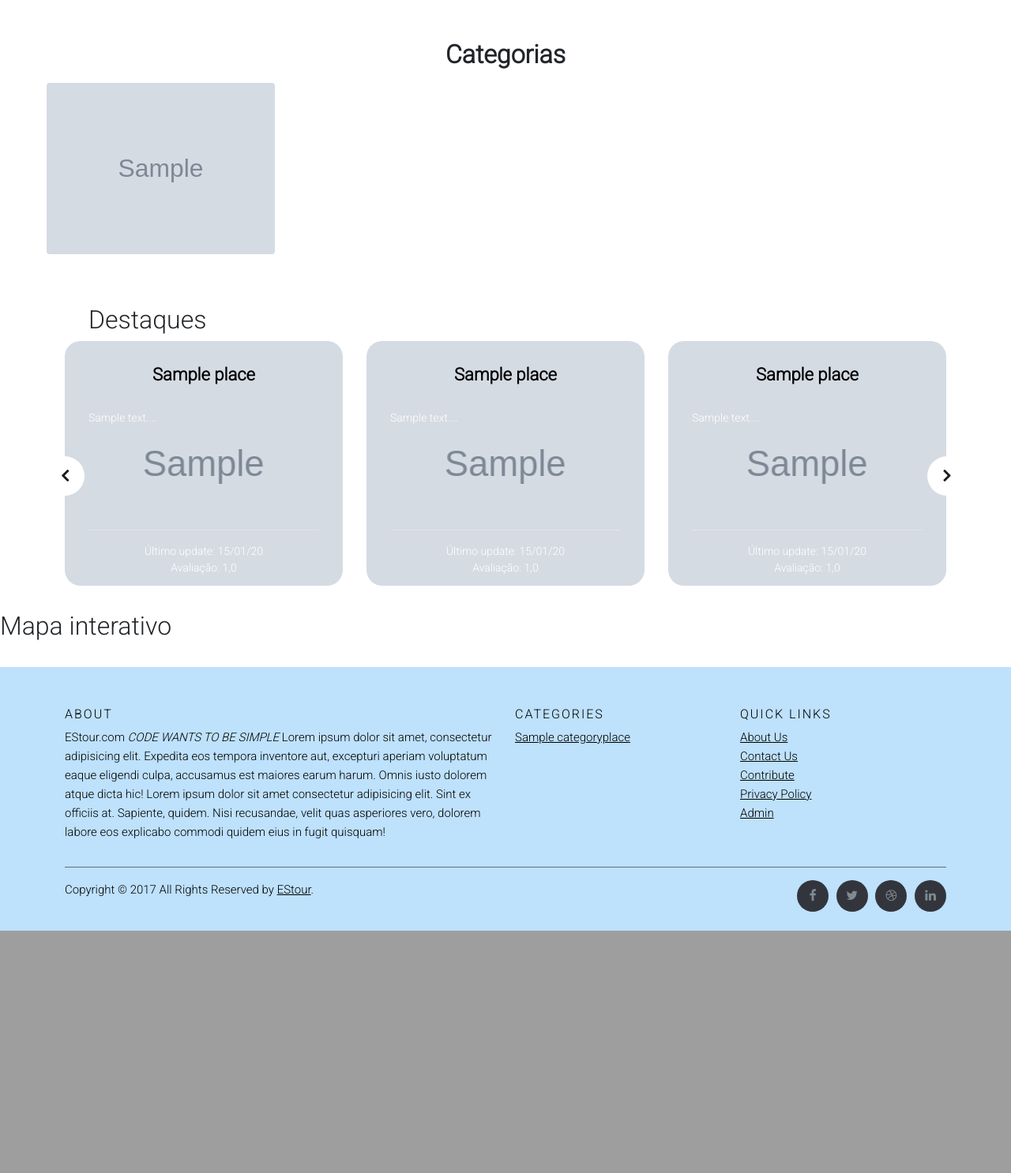
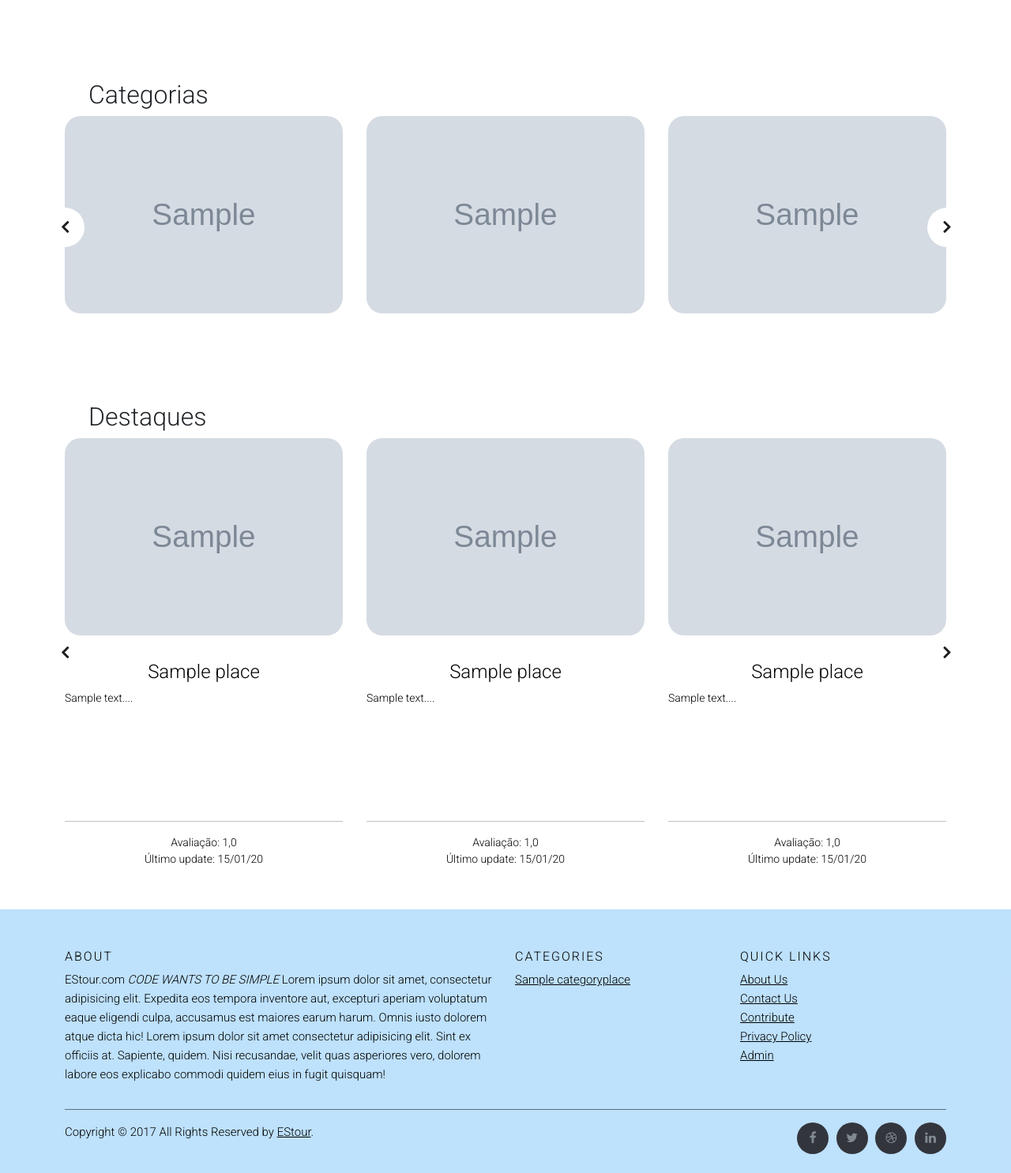
Before and after one commit to alexandrejastrow/estour, a Django app: page / in a window 1280 px wide. Shown: the part 1053-2539 px from the top of the page at 79% size. Before the commit the page ends 2232 px from the top, so only its background shows below. Run offline with Django 4.2, Linux system fonts and the light colour scheme; tables that the repository leaves empty hold one stand-in row (values such as "Sample post"); grey boxes marked "Sample" are stand-in pictures.

Commit message:
refine templates

```diff
--- a/pages/views.py
+++ b/pages/views.py
@@ -9,8 +9,9 @@ class HomePageView(View):
     template_name = 'home.html'
 
     def get(self, request, *args, **kwargs):
-        categories = CategoryPlace.objects.all()[:4]
-        destaques = Place().get_highlights()[:10]
+        categories = CategoryPlace.objects.all()
+        destaques = Place().get_highlights()[:15]
+
         slides = Carousel.objects.all().filter(status=True)[:10]
         return render(request, self.template_name,
                       {'categories': categories,
--- a/static/assets/css/templatemo-edu-meeting.css
+++ b/static/assets/css/templatemo-edu-meeting.css
@@ -2,7 +2,7 @@
 
 .services {
   width: 100%;
-  margin-top: 280px;
+  margin-top: 90px;
 }
 
 .services .item {
@@ -17,8 +17,49 @@
   padding-left: 30px;
   padding-right: 30px;
   margin-bottom: 2rem;
-  min-height: 310px;
-  max-height: 310px;
+  min-height: 250px;
+  max-height: 250px;
+  opacity: 1;
+}
+
+#destaques-link-home {
+  text-decoration: none;
+  color: #000;
+}
+
+
+#cont-destaques-title:first-child {
+  text-align: center;
+}
+
+.services .item:hover {
+  opacity: 0.8;
+}
+
+.services .item .categoria-title {
+  font-size: 40px;
+  color: rgb(255, 255, 255);
+  font-weight: bold;
+  transition: all 0.3s ease-in-out;
+  opacity: 0;
+  box-sizing: border-box;
+
+}
+
+#categoria-item-card {
+  display: flex;
+  align-items: center;
+  justify-content: center;
+  transition: all 0.3s ease-in-out;
+  opacity: 1;
+}
+
+#categoria-item-card:hover {
+  opacity: 0.7;
+}
+
+.services .item .categoria-title:hover {
+  opacity: 1;
 }
 
 .services .item h4 {
@@ -124,7 +165,7 @@
   }
 
   .services {
-    margin-top: 280px;
+    margin-top: 80px;
   }
 
   .our-courses .owl-nav .owl-next {
@@ -146,7 +187,7 @@
   }
 
   .services {
-    margin-top: 255px;
+    margin-top: 70px;
   }
 
   .our-courses .owl-nav .owl-next {
@@ -168,7 +209,7 @@
   }
 
   .services {
-    margin-top: 242px;
+    margin-top: 60px;
   }
 
   .our-courses .owl-nav .owl-next {
@@ -186,7 +227,7 @@
   }
 
   .services {
-    margin-top: 242px;
+    margin-top: 50px;
   }
 
   .services .owl-nav .owl-prev {
@@ -209,7 +250,7 @@
   }
 
   .services {
-    margin-top: 200px;
+    margin-top: 40px;
   }
 
   .main-banner .caption h2 {
@@ -223,7 +264,7 @@
   }
 
   .services {
-    margin-top: 180px;
+    margin-top: 30px;
   }
 
   section.upcoming-meetings {
@@ -257,7 +298,7 @@
 @media (max-width: 767px) {
 
   .services {
-    margin-top: 130px;
+    margin-top: 30px;
   }
 
   .sub-header .left-content p {
--- a/templates/base.html
+++ b/templates/base.html
@@ -17,6 +17,7 @@
     <link rel="stylesheet" type="text/css" href="{% static 'css/style.css' %}">
     <link rel="stylesheet" type="text/css" href="{% static 'pages/css/footer.css' %}">
     <link rel="stylesheet" type="text/css" href="{% static 'pages/css/header.css' %}">
+
     {% block styles %}
     {% endblock%}
     <title>{% block title %}ESTour{% endblock title%}</title>
@@ -34,12 +35,10 @@
     {% block content %}
     {% endblock content %}
 
-    {% include 'pages/includes/footer.html' %}
 
     <script src="https://cdn.jsdelivr.net/npm/bootstrap@5.0.2/dist/js/bootstrap.bundle.min.js"
         integrity="sha384-MrcW6ZMFYlzcLA8Nl+NtUVF0sA7MsXsP1UyJoMp4YLEuNSfAP+JcXn/tWtIaxVXM"
         crossorigin="anonymous"></script>
-
 
     <script src="{% static 'assets/js/isotope.min.js' %}"></script>
     <script src="{% static 'assets/js/owl-carousel.js' %}"></script>
--- a/templates/home.html
+++ b/templates/home.html
@@ -18,12 +18,11 @@ ESTour
 {% endblock body %}
 
 {% block content %}
-
+<br>
 {% include 'pages/includes/categorias.html' %}
 
 {% include 'pages/includes/destaques.html' %}
-
-
-<h2>Mapa interativo</h2>
+<br>
+{% include 'pages/includes/footer.html' %}
 </main>
 {% endblock content %}
--- a/templates/pages/includes/categorias.html
+++ b/templates/pages/includes/categorias.html
@@ -1,21 +1,26 @@
 {% load static %}
-<section>
-<div class="container container-style">
+
+<section id="destaques" class="services">
+    <div class="container">
+      <h2 style="margin-left: 30px">
+          Categorias
+      </h2>
+    </div>
+      <div class="container">
         <div class="row">
-        <h2 class="categorias-h2"> Categorias</h2>
+          <div class="col-lg-12">
+            <div class="owl-service-item owl-carousel">
               {% for categorie in categories %}
-
-        <div class="col-3 grid card-style">
               {%if categorie.image%}
-            <img src="{{categorie.image.url}}" alt="{{categoria}}" class="img-fluid rounded mx-auto ">
+                <div id="categoria-item-card" class="item categoria-item-card" style="background-image: url({{categorie.image.url}})">
                     {%else%}
-            <img src="{% static 'images/no_image400x300.png' %}" alt="{{categoria}}" class="img-fluid rounded mx-auto ">
+                    <div id="categoria-item-card" class="item" style="background-image: url({% static 'images/no_image400x300.png' %})">
                     {%endif%}
+                  <h1 class="categoria-title">{{categorie.name }}</h1>
               </div>
-        {%if forloop.counter == 4%}
-
-        {% endif %}
-        {% endfor %}
+              {% endfor%}
+            </div>
+          </div>
         </div>
       </div>
     </section>
--- a/templates/pages/includes/destaques.html
+++ b/templates/pages/includes/destaques.html
@@ -1,5 +1,4 @@
 {%load static%}
-
 
   <section id="destaques" class="services">
     <div class="container">
@@ -12,22 +11,31 @@
       <div class="col-lg-12">
         <div class="owl-service-item owl-carousel">
           {% for destaque in destaques %}
-            <a href="{{ destaque.0.get_absolute_url }}" style="text-decoration:none;">
 
-              <div class="item" style="background-image: url({{destaque.0.image.url}})">
+            <a id="destaques-link-home" href="{{ destaque.0.get_absolute_url }}" style="text-decoration:none;">
+              {% if destaque.0.image %}
+              <div class="item" style="background-image: url({{destaque.0.image.url}});">
+                {% else %}
+                <div class="item" style="background-image: url({% static 'images/no_image400x300.png' %});">
+                  {% endif %}
+              </div>
+              <div class="down-content">
+                <div id="cont-destaques-title">
+                  <h4>{{destaque.0.name }}</h4>
+                  <div style="text-align: justify;">
+                    <p style="min-height:150px">{{destaque.0.description | slice:"0:190"}}...</p>
 
-              <div class="down-content">
-                <h4 >{{destaque.0.name }}</h4>
-                <p >{{destaque.0.description | slice:"0:170"}}...</p>
+                  </div>
+                </div>
                 <hr>
-                <div>
+                <div style="text-align: center;">
+                  <span>Avaliação: {{destaque.1}}</span>
+                  <br>
                   <span>Último update: {{destaque.0.update_at |date:"d/m/y" }}</span>
-                <br>
-                <span>Avaliação: {{destaque.1}}</span>
-                </div>
                 </div>
               </div>
             </a>
+
           {% endfor%}
           </div>
         </div>
```
Lines whose indentation alone changed are shown as unchanged.
